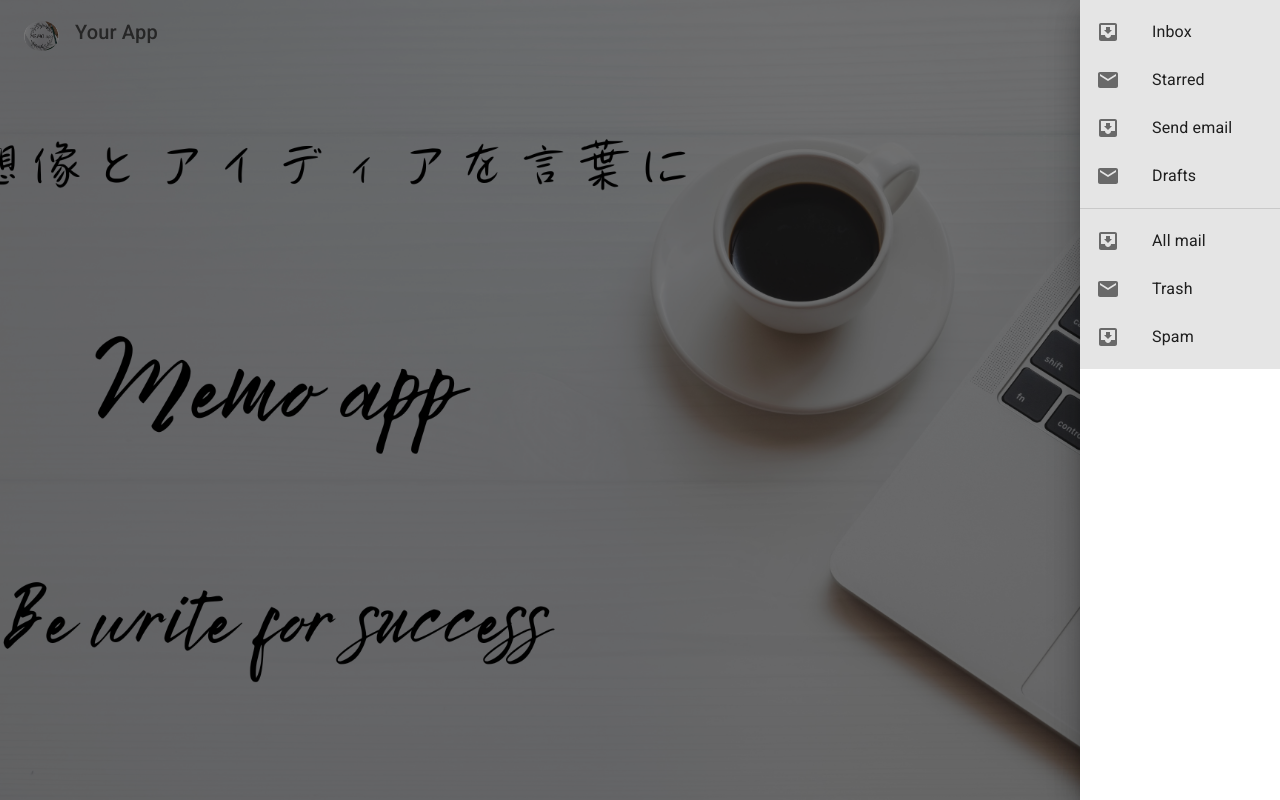
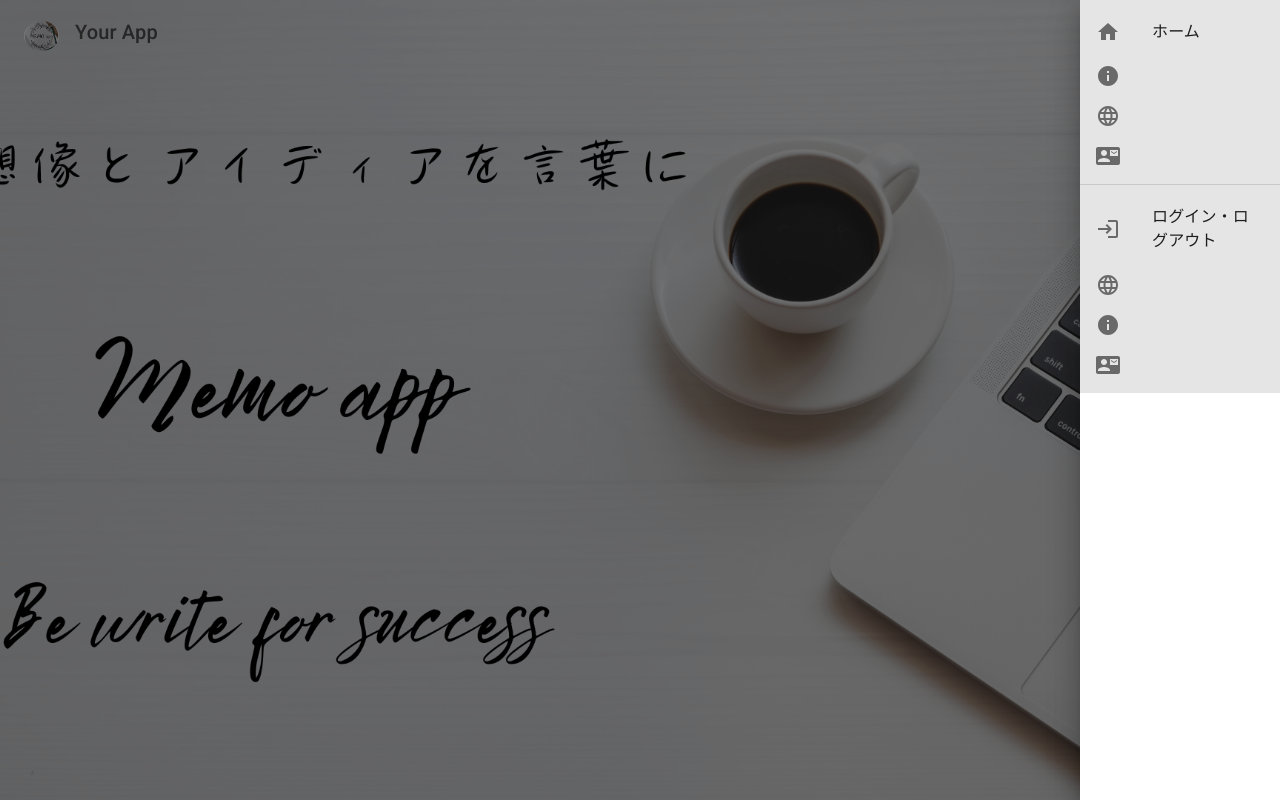
Before and after one commit to Botheet/memo-app, a Next.js app: page / in a window 1280 px wide. Both pictures are taken after a click on the button 1248 px from the left and 32 px from the top of the page. Built offline with nearby package versions, Linux system fonts and the light colour scheme.

Commit message:
ドロワーの内容を調整した。

```diff
--- a/src/components/core/DrawerMenuIcon/index.tsx
+++ b/src/components/core/DrawerMenuIcon/index.tsx
@@ -23,9 +23,13 @@ import ListItem from "@mui/material/ListItem";
 import ListItemButton from "@mui/material/ListItemButton";
 import ListItemIcon from "@mui/material/ListItemIcon";
 import ListItemText from "@mui/material/ListItemText";
-import InboxIcon from "@mui/icons-material/MoveToInbox";
-import MailIcon from "@mui/icons-material/Mail";
+import HomeIcon from "@mui/icons-material/Home"; // インポートするアイコン
+import LanguageIcon from "@mui/icons-material/Language";
+import InfoIcon from "@mui/icons-material/Info";
 import MenuIcon from "@mui/icons-material/Menu";
+import ContactMailIcon from "@mui/icons-material/ContactMail";
+import LoginIcon from "@mui/icons-material/Login";
+import LoginLogoutButton from "../LoginLogoutButton";
 
 type Anchor = "top" | "left" | "bottom" | "right";
 
@@ -49,6 +53,10 @@ const DrawerMenuIcon: React.FC = () => {
 		setState({ ...state, [anchor]: open });
 	};
 
+	const iconListMenu = [<HomeIcon />, <InfoIcon />, <LanguageIcon />, <ContactMailIcon />];
+	const iconListAccount = [<LoginIcon />, <LanguageIcon />, <InfoIcon />, <ContactMailIcon />];
+	//※※※ログインとログアウトを切り替えるコンポーネントを作成してインポートする※※※
+
 	const list = (anchor: Anchor) => (
 		<Box
 			sx={{ width: anchor === "top" || anchor === "bottom" ? "auto" : 200, backgroundColor: "rgba(0, 0, 0, 0.1)" }}
@@ -57,10 +65,10 @@ const DrawerMenuIcon: React.FC = () => {
 			onKeyDown={toggleDrawer(anchor, false)}
 		>
 			<List>
-				{["Inbox", "Starred", "Send email", "Drafts"].map((text, index) => (
+				{["ホーム", "", "", ""].map((text, index) => (
 					<ListItem key={text} disablePadding>
 						<ListItemButton>
-							<ListItemIcon>{index % 2 === 0 ? <InboxIcon /> : <MailIcon />}</ListItemIcon>
+							<ListItemIcon>{iconListMenu[index]}</ListItemIcon>
 							<ListItemText primary={text} />
 						</ListItemButton>
 					</ListItem>
@@ -68,10 +76,10 @@ const DrawerMenuIcon: React.FC = () => {
 			</List>
 			<Divider />
 			<List>
-				{["All mail", "Trash", "Spam"].map((text, index) => (
+				{["ログイン・ログアウト", "", "", ""].map((text, index) => (
 					<ListItem key={text} disablePadding>
 						<ListItemButton>
-							<ListItemIcon>{index % 2 === 0 ? <InboxIcon /> : <MailIcon />}</ListItemIcon>
+							<ListItemIcon>{iconListAccount[index]}</ListItemIcon>
 							<ListItemText primary={text} />
 						</ListItemButton>
 					</ListItem>
@@ -98,3 +106,12 @@ const DrawerMenuIcon: React.FC = () => {
 };
 
 export default DrawerMenuIcon;
+
+// <List>
+// 	{["　", "　", "　"].map((text, index) => (
+// 		<ListItem disablePadding>
+// 			<LoginLogoutButton />
+// 			<ListItemText />
+// 		</ListItem>
+// 	))}
+// </List>;
```
